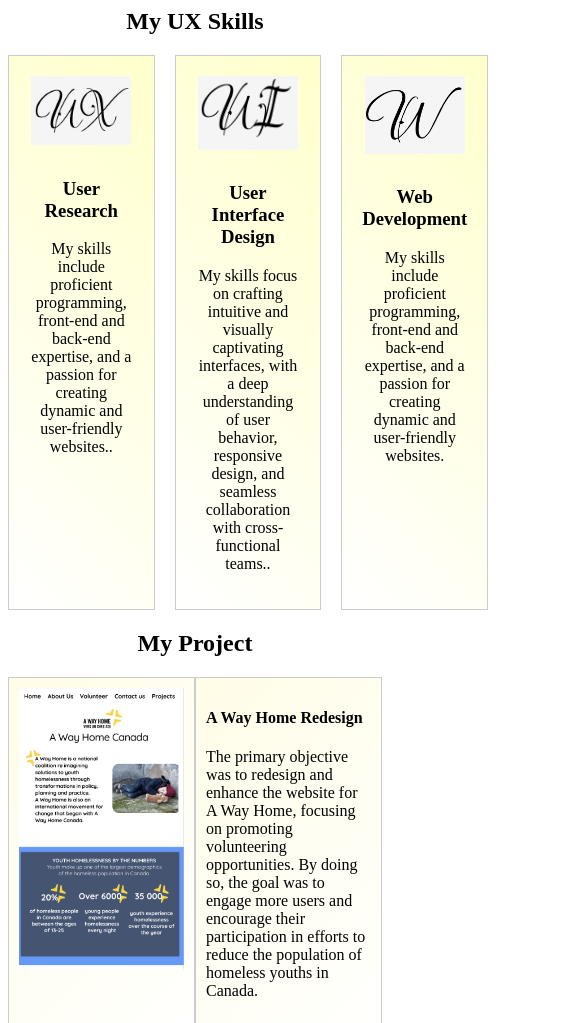
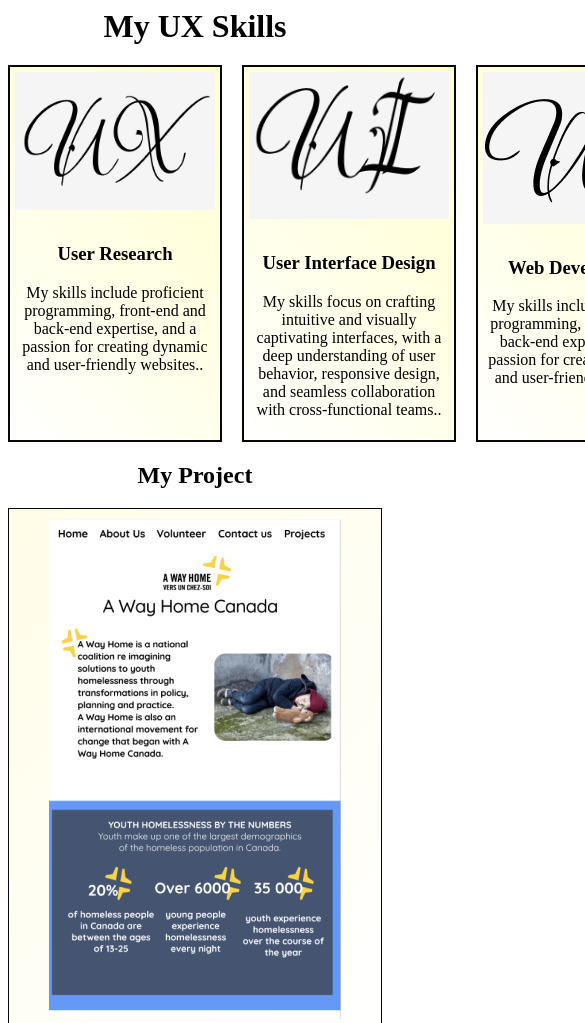
Before and after one commit to EkaterinaAzbel/UX_UI_HW_18, a plain HTML site: page index.html in a window 390 px wide. Shown: the top 1023 px of the page, 585 px wide, since content can reach past the window. Drawn offline with Linux system fonts and the light colour scheme.

Commit message:
updated style.css

```diff
--- a/CSS/styles.css
+++ b/CSS/styles.css
@@ -4,11 +4,12 @@
 }
 
 .skillBox {
-    flex: 0 0 calc(33.33% - 20px);
-    padding: 20px;
-    border: 1px solid #ccc;
+    flex: 0 0 calc(33.33% - 5px);
+    padding: 5px;
+    border: 2px solid #060606;
     text-align: center;
     background: linear-gradient(45deg, #fff, #ffffcc);
+    width: fit-content;
 }
 
 .skillBox:not(:last-child) {
@@ -16,54 +17,46 @@
 }
 
 .skillBox img {
-    max-width: 100px;
+    max-width: 200px;
     margin-bottom: 10px;
 }
 
 /* Header styles */
 header {
     text-align: center;
-    font-size: 24px;
+    font-size: 32px;
     font-weight: bold;
     margin-bottom: 20px;
 }
 .workGrid {
     display: grid;
   }
-
-  /* Step 3: Apply named grid areas to the divs inside the grid container */
   .project1 {
     grid-area: project1;
   }
-
   .project2 {
     grid-area: project2;
   }
-
-  /* Step 4: Create grid-template-rows and grid-template-columns to match the design */
   .workGrid {
-    grid-template-rows: repeat(2, 1fr); /* Two rows with equal height */
-    grid-template-columns: repeat(2, 1fr); /* Two columns with equal width */
+    grid-template-rows: repeat(2, 1fr);
+    grid-template-columns: repeat(2, 1fr);
   }
-
-  /* Step 5: Build out grid-template-areas to match the design */
   .workGrid {
     grid-template-areas:
       "project1 project2"
       "project1 project2";
   }
-
-  /* Step 6: Apply CSS styles to your CSS Grid to match the visual design */
   .workGrid div {
-    border: 1px solid #ccc;
+    border: 1px solid #070707;
     padding: 10px;
     background: linear-gradient(135deg, #fffde7, #fff);
   }
 
   .workGrid img {
     max-width: 100%;
+    display: block;
+    margin: auto;
   }
-
   .workGrid button {
     background-color: #1ed324;
     color: white;
@@ -76,9 +69,17 @@ header {
     margin-top: 10px;
     cursor: pointer;
   }
-
-  /* Step 7: Style the h3 tag at the end */
   .myWork h3 {
-    grid-column: 1 / -1; /* Span the full width of the grid container */
+    grid-column: 1 / -1;
     margin-top: 30px;
   }
+  @media screen and (max-width: 600px) {
+    .workGrid {
+        display: grid;
+        grid-template-areas:
+            "skillBox"
+            "project1"
+            "project2";
+        grid-template-rows: repeat(2, 1fr);
+        grid-template-columns: 1fr;
+    }}
```
